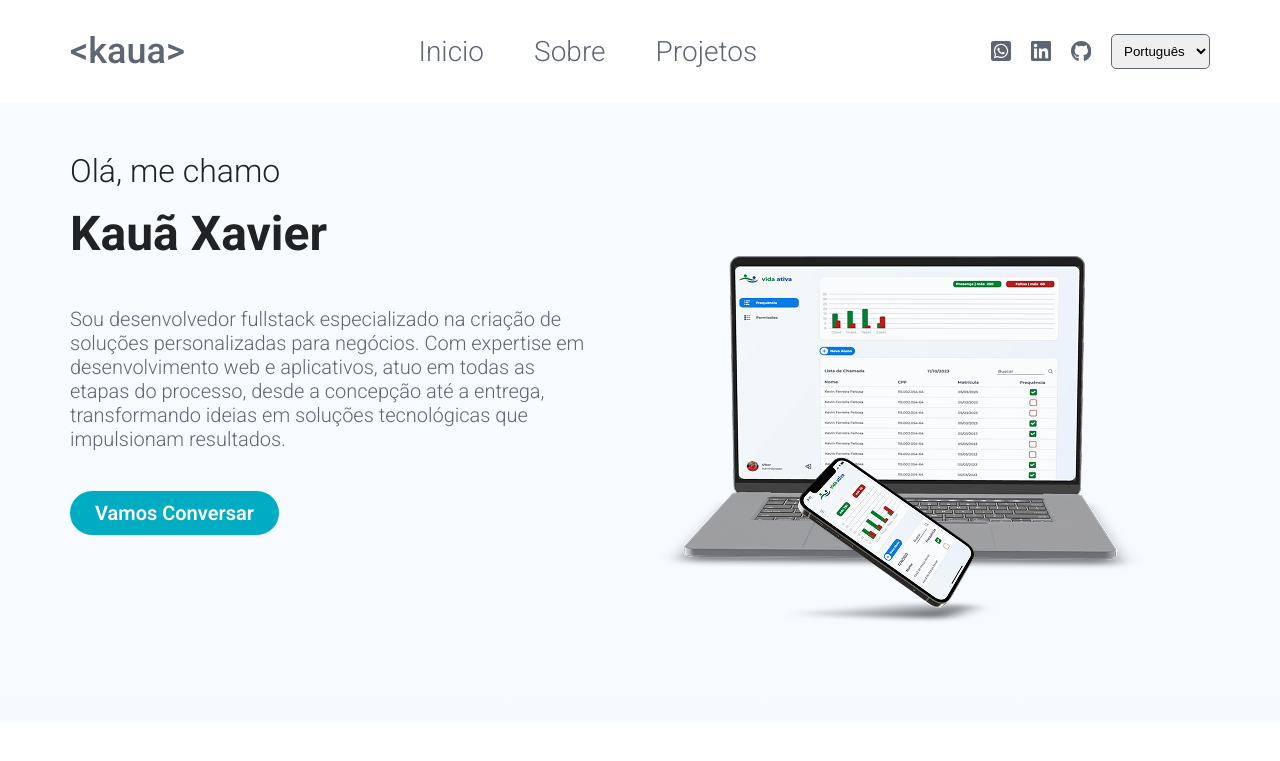
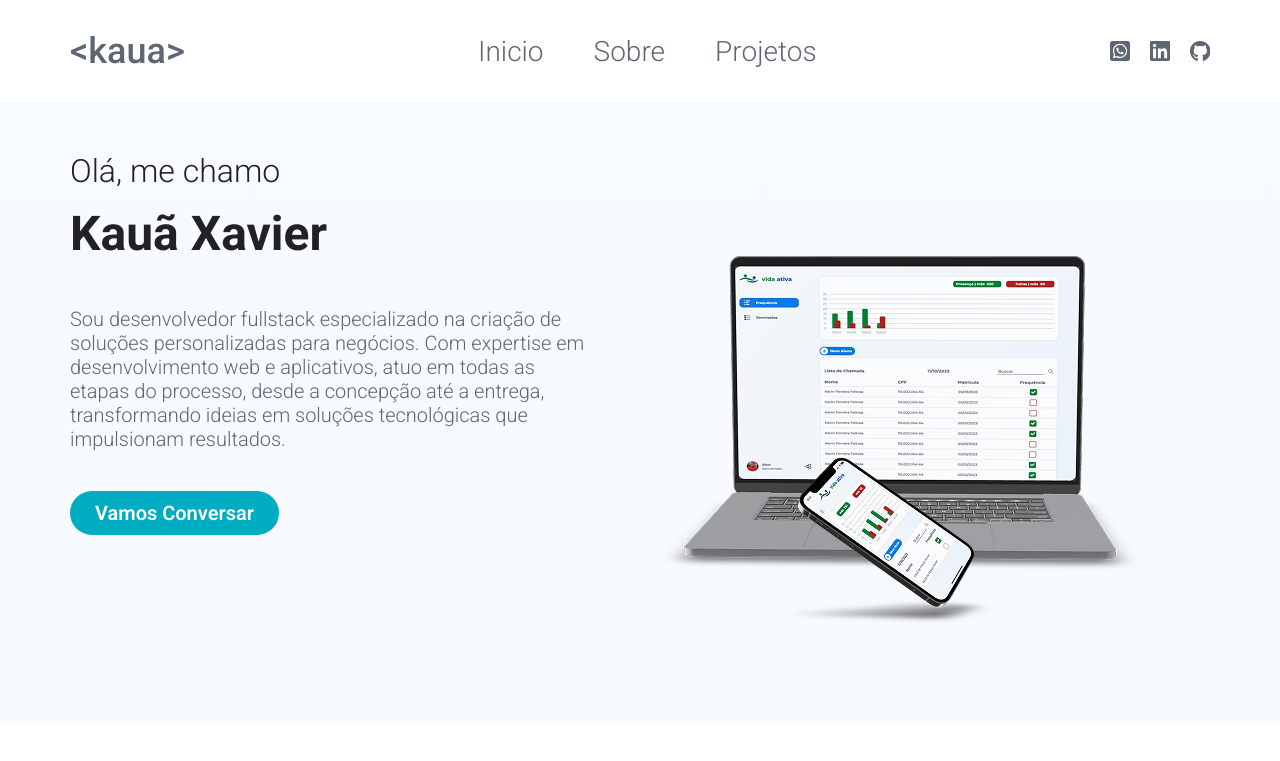
Before and after one commit to Kaua032/Portfolio, a React (Vite) app in the folder portfolio/: page / in a window 1280 px wide. Shown: the top 761 px of the page. Built offline with nearby package versions, Linux system fonts and the light colour scheme.

Commit message:
feat: select language removido

```diff
--- a/portfolio/src/App.jsx
+++ b/portfolio/src/App.jsx
@@ -16,12 +16,12 @@ function App() {
           <a href="https://wa.me/82987424440" id="whatsapp" target="blank"></a>
           <a href="https://www.linkedin.com/in/kauaxavier032/" id="linkedin" target="blank"></a>
           <a href="https://github.com/Kaua032" id="github" target="blank"></a>
-          <form>
+          {/* <form>
             <select name="language" id="language">
               <option value="pt-br">Português</option>
               <option value="en">English</option>
             </select>
-          </form>
+          </form> */}
         </div>
       </header>
       <section id="inicio">
```
